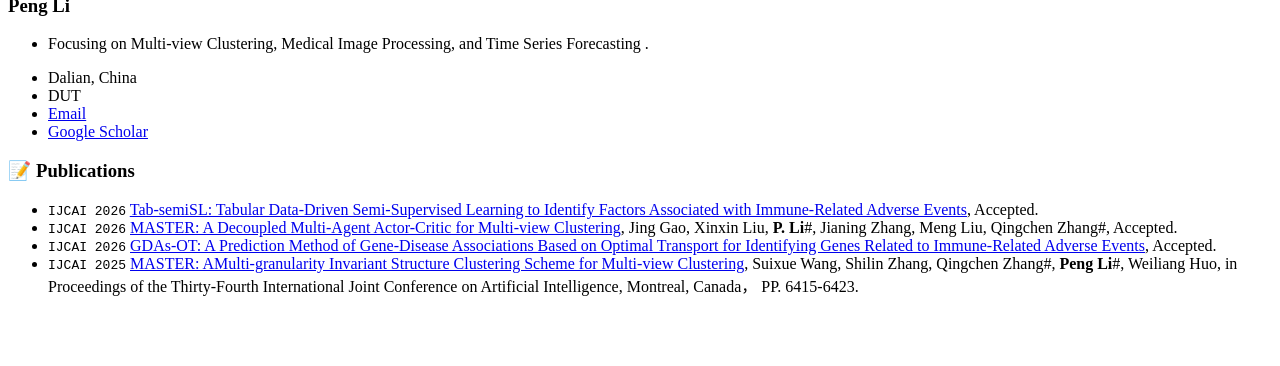
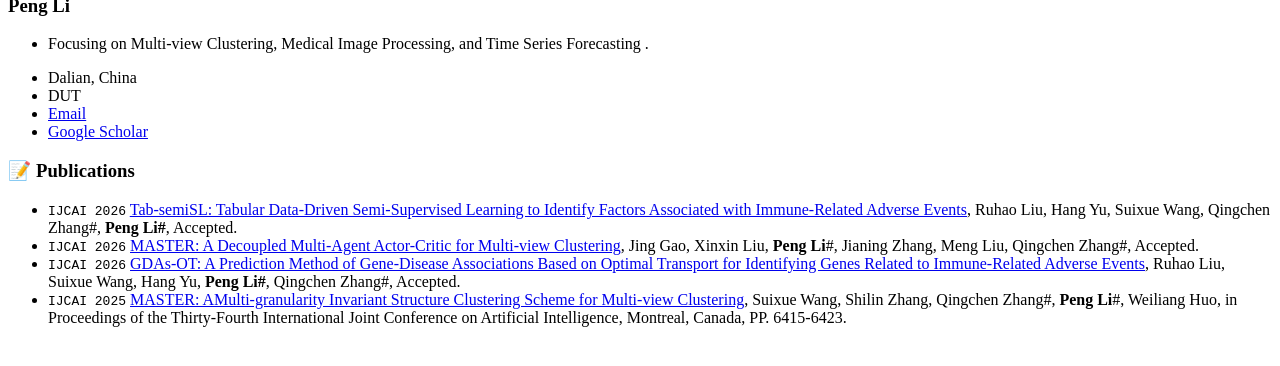
Before and after one commit to lipeng-dut/lipeng-dut.github.io, a Jekyll site: the page built from _pages/includes/pub.md, in a window 1280 px wide, cut to the strip 530-896 px from the top of the page. Built offline with Jekyll 4.4.1, drawn with Linux system fonts in a browser that asks for light colours; our own code applies the rules of GitHub Pages for plain Markdown files.

Commit message:
Update pub.md

```diff
--- a/_pages/includes/pub.md
+++ b/_pages/includes/pub.md
@@ -2,7 +2,7 @@
 # 📝 Publications
 
 
-- `IJCAI 2026` [Tab-semiSL: Tabular Data-Driven Semi-Supervised Learning to Identify Factors Associated with Immune-Related Adverse Events](https://aclanthology.org), Accepted.
-- `IJCAI 2026` [MASTER: A Decoupled Multi-Agent Actor-Critic for Multi-view Clustering](https://aclanthology.org), Jing Gao, Xinxin Liu, **P. Li**#, Jianing Zhang, Meng Liu, Qingchen Zhang#, Accepted.
-- `IJCAI 2026` [GDAs-OT: A Prediction Method of Gene-Disease Associations Based on Optimal Transport for Identifying Genes Related to Immune-Related Adverse Events](https://aclanthology.org), Accepted.
-- `IJCAI 2025` [MASTER: AMulti-granularity Invariant Structure Clustering Scheme for Multi-view Clustering](https://www.ijcai.org/proceedings/2025/714), Suixue Wang, Shilin Zhang, Qingchen Zhang#, **Peng Li**#, Weiliang Huo, in Proceedings of the Thirty-Fourth International Joint Conference on Artificial Intelligence, Montreal, Canada， PP. 6415-6423.
+- `IJCAI 2026` [Tab-semiSL: Tabular Data-Driven Semi-Supervised Learning to Identify Factors Associated with Immune-Related Adverse Events](https://aclanthology.org), Ruhao Liu, Hang Yu, Suixue Wang, Qingchen Zhang#, **Peng Li#**, Accepted.
+- `IJCAI 2026` [MASTER: A Decoupled Multi-Agent Actor-Critic for Multi-view Clustering](https://aclanthology.org), Jing Gao, Xinxin Liu, **Peng Li**#, Jianing Zhang, Meng Liu, Qingchen Zhang#, Accepted.
+- `IJCAI 2026` [GDAs-OT: A Prediction Method of Gene-Disease Associations Based on Optimal Transport for Identifying Genes Related to Immune-Related Adverse Events](https://aclanthology.org), Ruhao Liu, Suixue Wang, Hang Yu, **Peng Li#**, Qingchen Zhang#, Accepted.
+- `IJCAI 2025` [MASTER: AMulti-granularity Invariant Structure Clustering Scheme for Multi-view Clustering](https://www.ijcai.org/proceedings/2025/714), Suixue Wang, Shilin Zhang, Qingchen Zhang#, **Peng Li**#, Weiliang Huo, in Proceedings of the Thirty-Fourth International Joint Conference on Artificial Intelligence, Montreal, Canada, PP. 6415-6423.
```
